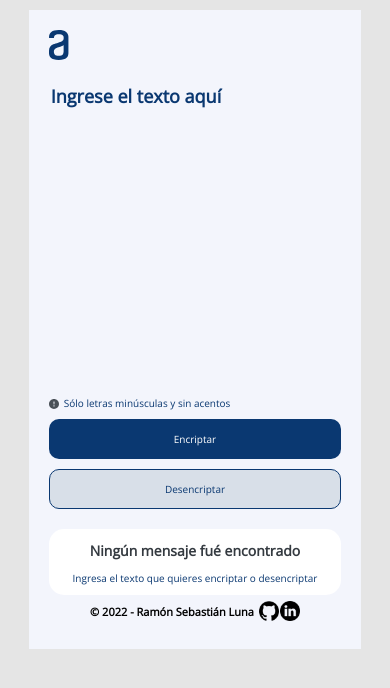
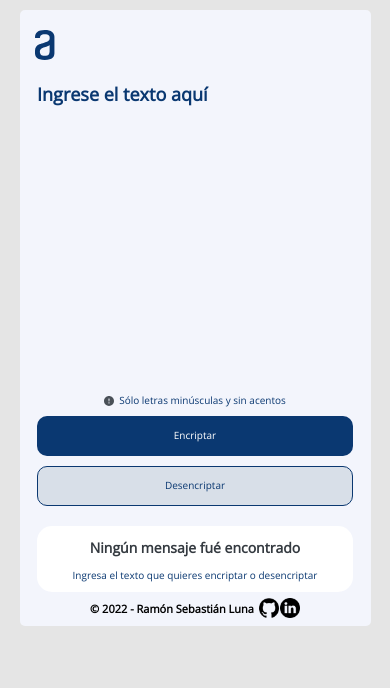
Before and after one commit to RamonSebastianLuna/Challenge-n1-OracleNextEducation, a plain HTML site: page index.html in a window 390 px wide. Drawn offline with nearby package versions, Linux system fonts and the light colour scheme.

Commit message:
desktop y mobile funcionales

```diff
--- a/css/Styles.css
+++ b/css/Styles.css
@@ -1,4 +1,6 @@
-/*html{
+html{
+    display: flex;
+    justify-content: center;
     background-color: #E5E5E5;
     height: 639px;
 }
@@ -7,60 +9,47 @@ body {
     width: 55%;
     height: 90%;
     background-color: #F3F5FC;
-    margin-top: 2.5%;
-    margin-bottom: 2.5%;
-    margin-left: auto;
-    margin-right: auto;
-    box-sizing: border-box;
-    position: relative;
+    margin-top: 30px;
+    border-radius: 5px;
 }
+
 .logo{
     width: 90px;
     height: 42px;
-    box-sizing: border-box;
     text-align: center;
-    position: absolute;
-    top: 15px;
-    left: 15px;
 }
 
 .img1{
     width: 20px;
     height: 30px;
-    margin-top: 5px;
+    margin-top: 25px;
+}
+
+.contenedor {
+    display: flex;
+    justify-content: center;
+    height: 92%;
 }
 
 form{
     width: 50%;
     height: 90%;
-    display: inline-block;
-    position: absolute;
-    top: 5%;
-    bottom: 5%;
-    left: 10%;
-}
-
-.ingresaTexto{
-    width: 90%;
-    height: 50%;
-    margin-left: 10%;
-    margin-top: 20%;
 }
 
 .frame_1{
+    display: flex;
+    align-items: center;
     width: 100%;
     height: 30px;
-    margin-top: 25%;
-    margin-left: 20px;
 }
 
 .img2{
     width: 10px;
     height: 10px;
+    margin-right: 5px;
 }
 
 .frame_1 p{
-    display: inline-block;
     font-family: 'Inter', sans-serif;
     font-family: 'Open Sans', sans-serif;
     font-size: 10px;
@@ -68,8 +57,8 @@ form{
 }
 
 .container_button{
-
-    text-align: center;
+    display: flex;
+    margin-right: 15px;
 }
 
 #buttonEncriptar{
@@ -78,11 +67,11 @@ form{
     border-radius: 10px;
     background-color: #0A3871;
     border: none;
-    margin-right: 10px;
     font-family: 'Inter', sans-serif;
     font-family: 'Open Sans', sans-serif;
     font-size: 10px;
     color: #FFFFFF;
+    margin-right: 10px;
 }
 
 #buttonDesencriptar{
@@ -98,6 +87,9 @@ form{
 }
 
 textarea{
+    width: 90%;
+    height: 80%;
+    margin-top: 30px;
     border: none;
     background-color: transparent;
     resize: none;
@@ -110,22 +102,18 @@ textarea{
 }
 
 .rectangle_1{
+    display: flex;
+    flex-direction: column;
+    justify-content: center;
     border-radius: 15px;
     background-color: #FFFFFF;
     width: 30%;
     height: 90%;
-    display: inline-block;
-    box-sizing: border-box;
-    position: absolute;
-    top: 5%;
-    bottom: 5%;
-    left: 65%;
-    right: 5%;
 }
 
 .muñeco{
-    margin-top: 60%;
     text-align: center;
+    margin-bottom: 10px;
 }
 
 .img3{
@@ -144,10 +132,6 @@ textarea{
     margin-bottom: 2%;
 }
 
-p{
-    margin-top: 0;
-    margin-bottom: 0;
-}
 .p_2{
     font-family: 'Inter', sans-serif;
     font-family: 'Open Sans', sans-serif;
@@ -162,17 +146,10 @@ p{
     width: 30%;
     height: 90%;
     display: none;
-    box-sizing: border-box;
-    position: absolute;
-    top: 5%;
-    bottom: 5%;
-    left: 65%;
-    right: 5%;
     text-align: center;
 }
 
 .contenedor_p{
-
     height: 80%;
     margin-left: 7%;
     margin-right: 7%;
@@ -209,243 +186,30 @@ p{
     color: #0A3871;
 }
 
-footer{
-    width: 100%;
-    position: absolute;
-    top: 100%;
-
-}
-
 .p_3{
+    display: flex;
+    justify-content: center;
+    align-items: center;
     font-family: 'Inter', sans-serif;
     font-family: 'Open Sans', sans-serif;
     font-size: 11px;
     font-weight: bold;
     color: #000000;
-    text-align: center;
+    margin-top: 5px;
 }
 
-.p_3 p{
-    margin-top: 15px;
-    display: inline-block;
-    position: relative;
-}
-
-.p_footer {
-    position: absolute;
-    bottom: 5px;
+.p_3 a {
+    text-decoration: none;
 }
 
 .github{
     width: 20px;
     height: 20px;
     margin-left: 5px;
-    margin-right: 1px;
+    margin-right: 5px;
 }
 
 .linkedin{
     width: 20px;
     height: 20px;
-}*/
-
-@media (max-width: 600px) {
-    html {
-        display: flex;
-        justify-content: center;
-        background-color: #E5E5E5;
-    }
-
-    body {
-        display: flex;
-        flex-direction: column;
-        margin-top: 10px;
-        width: 85%;
-        padding: 5%;
-        background-color: #F3F5FC;
-        box-sizing: border-box;
-    }
-
-    .img1{
-        width: 20px;
-        height: 30px;
-        margin-bottom: 20px;
-    }
-
-    form {
-        display: flex;
-        flex-direction: column;
-    }
-
-    textarea{
-        border: none;
-        background-color: transparent;
-        resize: none;
-        font-family: 'Inter', sans-serif;
-        font-family: 'Open Sans', sans-serif;
-        font-size: 18px;
-        font-weight: bold;
-        color: #0A3871;
-        outline: none;
-        height: 300px;
-    }
-
-    .frame_1 {
-        display: flex;
-        align-items: center;
-    }
-
-    .img2{
-        width: 10px;
-        height: 10px;
-        margin-right: 5px;
-    }
-
-    .frame_1 p{
-        display: inline-block;
-        font-family: 'Inter', sans-serif;
-        font-family: 'Open Sans', sans-serif;
-        font-size: 10px;
-        color: #0A3871;
-    }
-
-    .container_button {
-        display: flex;
-        flex-direction: column;
-    }
-
-    #buttonEncriptar{
-        height: 40px;
-        border-radius: 10px;
-        background-color: #0A3871;
-        border: none;
-        font-family: 'Inter', sans-serif;
-        font-family: 'Open Sans', sans-serif;
-        font-size: 10px;
-        color: #FFFFFF;
-        margin-bottom: 10px;
-    }
-
-    #buttonEncriptar:hover{
-        opacity: 0.8;
-    }
-
-    #buttonDesencriptar{
-        height: 40px;
-        border: 1px solid #0A3871;
-        border-radius: 10px;
-        background-color: #D8DFE8;
-        font-family: 'Inter', sans-serif;
-        font-family: 'Open Sans', sans-serif;
-        font-size: 10px;
-        color: #0A3871;
-    }
-
-    #buttonDesencriptar:hover{
-        background-color: #C7CDD6;
-    }
-
-    .rectangle_1{
-        margin-top: 20px;
-        border-radius: 15px;
-        background-color: #FFFFFF;
-        box-sizing: border-box;
-    }
-
-    .p_1{
-        font-family: 'Inter', sans-serif;
-        font-family: 'Open Sans', sans-serif;
-        font-weight: bold;
-        font-size: 14px;
-        color: #343A40;
-        text-align: center;
-        margin-left: 5%;
-        margin-right: 5%;
-        margin-bottom: 2%;
-    }
-
-    .p_2{
-        font-family: 'Inter', sans-serif;
-        font-family: 'Open Sans', sans-serif;
-        font-size: 10px;
-        color: #0A3871;
-        text-align: center;
-    }
-
-    .muñeco {
-        display: none;
-    }
-
-    .rectangle_2{
-        flex-direction: column;
-        border-radius: 15px;
-        background-color: #FFFFFF;
-        display: none;
-        box-sizing: border-box;
-        text-align: center;
-        margin-top: 20px;
-    }
-    #buttonCopiar{
-        width: 160px;
-        height: 35px;
-        border: 1px solid #0A3871;
-        border-radius: 10px;
-        background-color: #FFFFFF;
-        font-family: 'Inter', sans-serif;
-        font-family: 'Open Sans', sans-serif;
-        font-size: 10px;
-        color: #0A3871;
-        margin-bottom: 14px;
-    }
-
-    #buttonCopiar:hover {
-        background-color: #d3d3d3;
-    }
-
-    #parrafo{
-        font-family: 'Inter', sans-serif;
-        font-family: 'Open Sans', sans-serif;
-        font-weight: bold;
-        font-size: 14px;
-        color: #495057;
-        text-align: center;
-    }
-
-    ::placeholder{
-        font-family: 'Inter', sans-serif;
-        font-family: 'Open Sans', sans-serif;
-        font-size: 18px;
-        font-weight: bold;
-        color: #0A3871;
-    }
-
-    footer {
-        display: flex;
-        justify-content: center;
-    }
-
-    .p_3{
-        display: flex;
-        align-items: center;
-        font-family: 'Inter', sans-serif;
-        font-family: 'Open Sans', sans-serif;
-        font-size: 11px;
-        font-weight: bold;
-        color: #000000;
-        text-align: center;
-    }
-    .p_3 a {
-        text-decoration: none;
-    }
-
-    .github{
-        width: 20px;
-        height: 20px;
-        margin-left: 5px;
-        margin-right: 1px;
-    }
-
-    .linkedin{
-        width: 20px;
-        height: 20px;
-    }
 }
--- /dev/null
+++ b/css/flexbox.css
@@ -0,0 +1,231 @@
+/*---- Mobile ----*/
+@media only screen and (max-width: 600px) {
+    html {
+        display: flex;
+        justify-content: center;
+        background-color: #E5E5E5;
+        height: auto;
+        }
+
+    body {
+        display: flex;
+        flex-direction: column;
+        margin-top: 10px;
+        width: 90%;
+        height: 90%;
+        background-color: #F3F5FC;
+        border-radius: 5px;
+    }
+
+    .logo{
+        width: 50px;
+        height: 42px;
+    }
+
+    .img1{
+        width: 20px;
+        height: 30px;
+        margin-top: 20px;
+    }
+
+    .contenedor {
+        display: flex;
+        flex-direction: column;
+        align-items: center;
+        height: 100%;
+
+    }
+
+    form {
+        display: flex;
+        align-items: center;
+        flex-direction: column;
+        width: 100%;
+    }
+
+    textarea{
+        height: 300px;
+        margin-top: 30px;
+        border: none;
+        background-color: transparent;
+        resize: none;
+        font-family: 'Inter', sans-serif;
+        font-family: 'Open Sans', sans-serif;
+        font-size: 18px;
+        font-weight: bold;
+        color: #0A3871;
+        outline: none;
+    }
+
+    .frame_1 {
+        display: flex;
+        justify-content: center;
+        align-items: center;
+    }
+
+    .img2{
+        width: 10px;
+        height: 10px;
+        margin-right: 5px;
+    }
+
+    .frame_1 p{
+        display: inline-block;
+        font-family: 'Inter', sans-serif;
+        font-family: 'Open Sans', sans-serif;
+        font-size: 10px;
+        color: #0A3871;
+    }
+
+    .container_button {
+        display: flex;
+        flex-direction: column;
+        align-items: center;
+        margin-right: 0;
+        width: 100%;
+    }
+
+    #buttonEncriptar{
+        height: 40px;
+        width: 90%;
+        border-radius: 10px;
+        background-color: #0A3871;
+        border: none;
+        font-family: 'Inter', sans-serif;
+        font-family: 'Open Sans', sans-serif;
+        font-size: 10px;
+        color: #FFFFFF;
+        margin: 0 0 10px 0;
+    }
+
+    #buttonEncriptar:hover{
+        opacity: 0.8;
+    }
+
+    #buttonDesencriptar{
+        height: 40px;
+        width: 90%;
+        border: 1px solid #0A3871;
+        border-radius: 10px;
+        background-color: #D8DFE8;
+        font-family: 'Inter', sans-serif;
+        font-family: 'Open Sans', sans-serif;
+        font-size: 10px;
+        color: #0A3871;
+    }
+
+    #buttonDesencriptar:hover{
+        background-color: #C7CDD6;
+    }
+
+    .rectangle_1{
+        display: flex;
+        flex-direction: column;
+        justify-content: center;
+        border-radius: 15px;
+        background-color: #FFFFFF;
+        width: 90%;
+        margin-top: 20px;
+    }
+
+
+    .p_1{
+        font-family: 'Inter', sans-serif;
+        font-family: 'Open Sans', sans-serif;
+        font-weight: bold;
+        font-size: 14px;
+        color: #343A40;
+        text-align: center;
+        margin-left: 5%;
+        margin-right: 5%;
+        margin-bottom: 2%;
+    }
+
+    .p_2{
+        font-family: 'Inter', sans-serif;
+        font-family: 'Open Sans', sans-serif;
+        font-size: 10px;
+        color: #0A3871;
+        text-align: center;
+    }
+
+    .muñeco {
+        display: none;
+    }
+
+    .rectangle_2{
+        border-radius: 15px;
+        background-color: #FFFFFF;
+        display: none;
+        box-sizing: border-box;
+        text-align: center;
+        width: 90%;
+        margin-top: 20px;
+    }
+
+    #buttonCopiar{
+        width: 160px;
+        height: 35px;
+        border: 1px solid #0A3871;
+        border-radius: 10px;
+        background-color: #FFFFFF;
+        font-family: 'Inter', sans-serif;
+        font-family: 'Open Sans', sans-serif;
+        font-size: 10px;
+        color: #0A3871;
+        margin-bottom: 14px;
+    }
+
+    #buttonCopiar:hover {
+        background-color: #d3d3d3;
+    }
+
+    #parrafo{
+        font-family: 'Inter', sans-serif;
+        font-family: 'Open Sans', sans-serif;
+        font-weight: bold;
+        font-size: 14px;
+        color: #495057;
+        text-align: center;
+    }
+
+    ::placeholder{
+        font-family: 'Inter', sans-serif;
+        font-family: 'Open Sans', sans-serif;
+        font-size: 18px;
+        font-weight: bold;
+        color: #0A3871;
+    }
+
+    footer {
+        display: flex;
+        justify-content: center;
+    }
+
+    .p_3{
+        display: flex;
+        align-items: center;
+        font-family: 'Inter', sans-serif;
+        font-family: 'Open Sans', sans-serif;
+        font-size: 11px;
+        font-weight: bold;
+        color: #000000;
+        text-align: center;
+        margin-top: 0;
+    }
+    .p_3 a {
+        text-decoration: none;
+    }
+
+    .github{
+        width: 20px;
+        height: 20px;
+        margin-left: 5px;
+        margin-right: 1px;
+    }
+
+    .linkedin{
+        width: 20px;
+        height: 20px;
+    }
+}
--- a/index.html
+++ b/index.html
@@ -8,6 +8,7 @@
     <script type="text/javascript" src="js/Logica.js"></script>
     <link rel="stylesheet" href="css/Normalize-v8.0.1.css">
     <link rel="stylesheet" href="css/Styles.css">
+    <link rel="stylesheet" href="css/flexbox.css">
     <link rel="preconnect" href="https://fonts.googleapis.com">
     <link rel="preconnect" href="https://fonts.gstatic.com" crossorigin>
     <link href="https://fonts.googleapis.com/css2?family=Inter&family=Open+Sans:wght@300&display=swap" rel="stylesheet">
@@ -16,6 +17,7 @@
     <div class="logo">
         <img src="images/Alura.svg" alt="logo Alura" class="img1">
     </div>
+    <div class="contenedor">
         <form>
             <textarea id="ingresaTexto" class="ingresaTexto" placeholder="Ingrese el texto aquí"></textarea>
             <div class="frame_1">
@@ -48,6 +50,7 @@
                 <button type="button" onclick="copiarAlPortapapeles()" id="buttonCopiar">Copiar</button>
             </div>
         </div>
+    </div>
     <footer>
         <div class="p_3">
             <p class="p_footer">© 2022 - Ramón Sebastián Luna</p>
--- a/js/Logica.js
+++ b/js/Logica.js
@@ -89,7 +89,7 @@ function validarYEncriptar(){
 
     if (cadena=="") {
         document.getElementById("rectangulo2").style.display = "none";
-        document.getElementById("rectangulo1").style.display = "inline-block";
+        document.getElementById("rectangulo1").style.display = "flex";
     } else if (validarTextoIngresado(cadena) == true){
         document.getElementById("rectangulo1").style.display = "none";
         document.getElementById("rectangulo2").style.display = "inline-block";
@@ -105,7 +105,7 @@ function validarYDesencriptar(){
 
     if (cadena=="") {
         document.getElementById("rectangulo2").style.display = "none";
-        document.getElementById("rectangulo1").style.display = "inline-block";
+        document.getElementById("rectangulo1").style.display = "flex";
     } else if (validarTextoIngresado(cadena) == true){
         document.getElementById("rectangulo1").style.display = "none";
         document.getElementById("rectangulo2").style.display = "inline-block";
```
Lines whose indentation alone changed are shown as unchanged.
